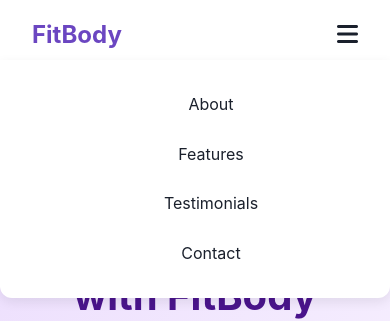
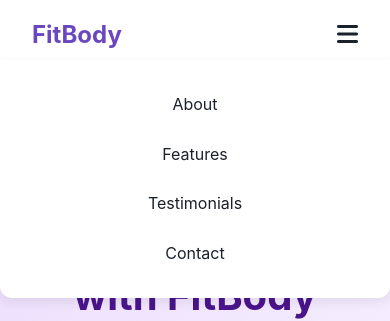
Before and after one commit to Hridooyislam/Fitbody-app, a plain HTML site: page index.html in a window 390 px wide. Both pictures are taken after a click on the element 347 px from the left and 35 px from the top of the page. Shown: the top 321 px of the page. Drawn offline with Linux system fonts and the light colour scheme.

Commit message:
initial release v1.02

```diff
--- a/styles.css
+++ b/styles.css
@@ -633,6 +633,11 @@ body {
         box-shadow: 0 4px 12px rgba(0,0,0,0.08);
         object-fit: contain;
     }
+
+    .nav-links a {
+        margin: 0 auto;
+        text-align: center;
+    }
 }
 
 /* Animations */
```
